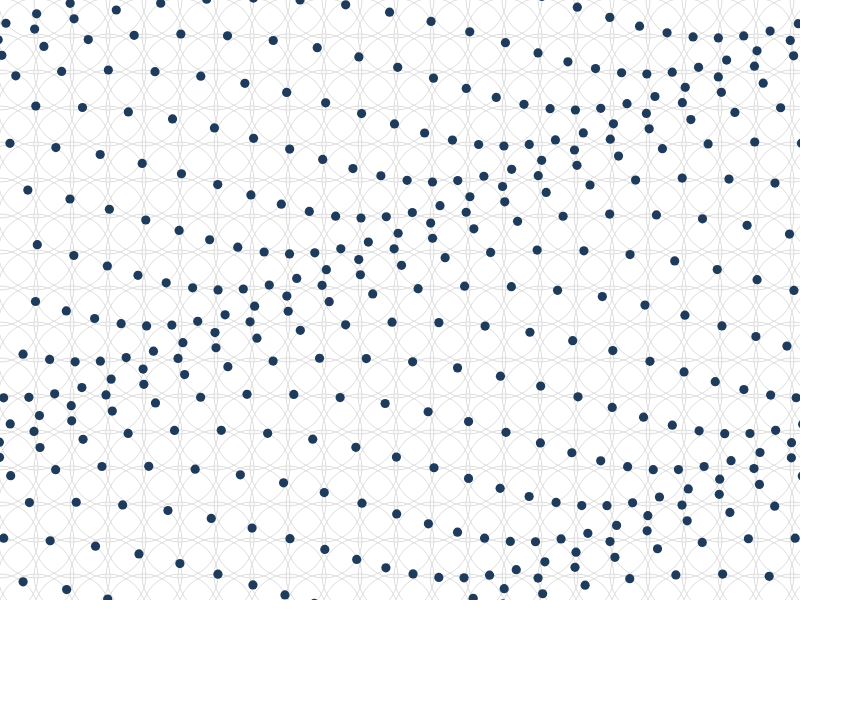
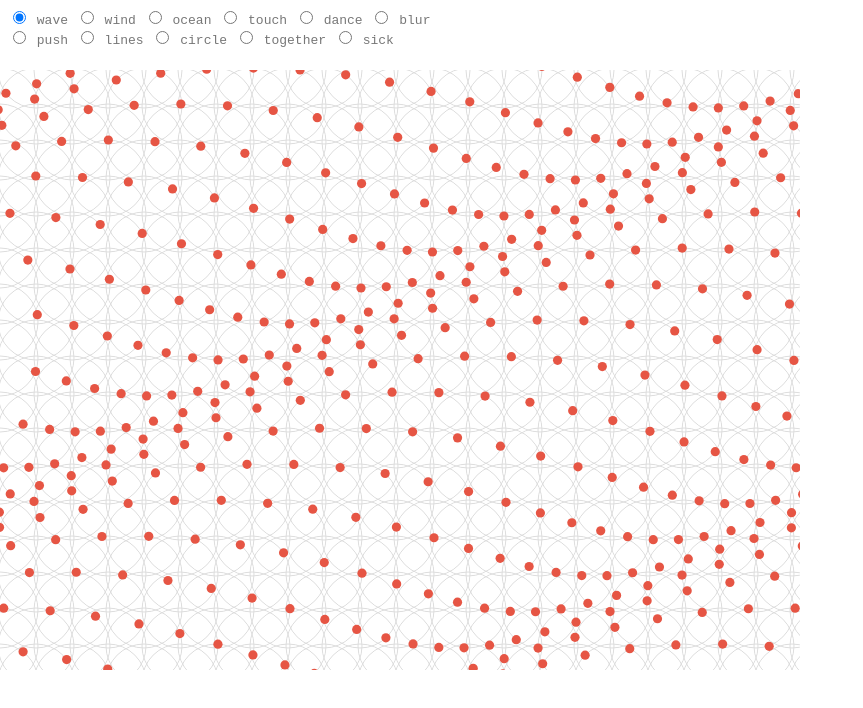
Before and after one commit to ondrek/sketches, a plain HTML site: page +dotsandorbits.html in a window 1280 px wide. Shown: the whole page, without its empty margins (0-863 px from the left). Drawn offline with Linux system fonts and the light colour scheme.

Commit message:
options for dots and orbits

```diff
--- a/+dotsandwaves.html
+++ b/+dotsandorbits.html
@@ -4,28 +4,34 @@
     <meta name="viewport" content="initial-scale=1.0, maximum-scale=1.0, user-scalable=no, minimal-ui" />
 
     <style type="text/css">
-
-        canvas {
-            position: absolute;
-            left: 0;
-            top: 0;
-            background: transparent;
-        }
-
+        canvas { position: absolute; left: 0; top: 70px; background: transparent; }
+        body { font-family: monospace; color: #777; }
     </style>
 
-    <title>Waves</title>
+    <title>dots and orbits</title>
 
 </head><body>
 
     <canvas id="s" width="800px" height="600px"></canvas>
     <canvas id="d" width="800px" height="600px"></canvas>
 
+    <input type="radio" name="animation" value="19.4" checked="checked">&nbsp;wave
+    <input type="radio" name="animation" value="11.52">&nbsp;wind
+    <input type="radio" name="animation" value="12.2">&nbsp;ocean
+    <input type="radio" name="animation" value="12.3">&nbsp;touch
+    <input type="radio" name="animation" value="15.7">&nbsp;dance
+    <input type="radio" name="animation" value="15.84">&nbsp;blur<br>
+    <input type="radio" name="animation" value="18.06">&nbsp;push
+    <input type="radio" name="animation" value="18.99">&nbsp;lines
+    <input type="radio" name="animation" value="18.85">&nbsp;circle
+    <input type="radio" name="animation" value="20.42">&nbsp;together
+    <input type="radio" name="animation" value="21.87">&nbsp;sick
+
 
 
     <script>
 
-        (function () {
+        (function(){
 
 
             "use strict";
@@ -36,17 +42,24 @@
             var staticCtx = staticCanvas.getContext("2d");
             var dynamicCtx = dynamicCanvas.getContext("2d");
 
+            // default values
             var ORBIT_RADIUS = 38;
             var PLANET_RADIUS = 4.6;
             var EACH_OTHER_DELAY = 69.4;
             var GAP_BETWEEN_ORBITS = 36;
             var IN_THE_ROW = 24;
             var SPEED = 0.05;
-
-            var COLOR_PLANET = "#1E3B5C";
+            var COLOR_PLANET = "#E65544";
             var COLOR_ORBIT = "#ddd";
 
 
+            // radio buttons binding
+            var radios = document.getElementsByName("animation");
+            for (var i=radios.length; i--;) {
+                radios[i].onclick = function (e) {
+                    EACH_OTHER_DELAY = e.target.value;
+                };
+            }
 
 
             var refsToPlanetsCtxs = [];
```
Also changed, not shown: README.md, gifs/dotsandorbits.gif (renamed from gifs/dotsandwaves.gif).
